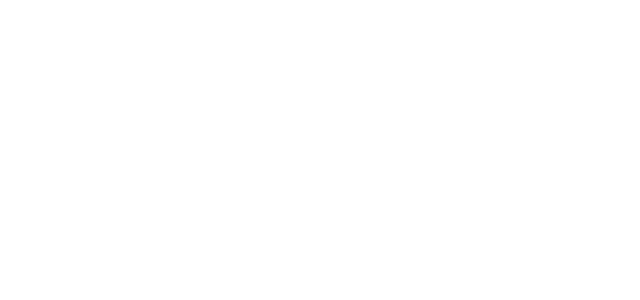
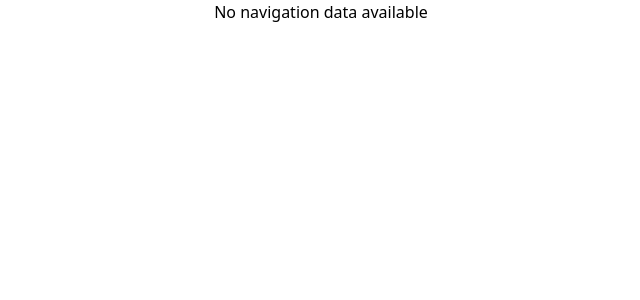
Before and after one commit to Doobiii/NavigateIt, a React (Vite) app: page /navigation-info/1 in a window 1280 px wide. Before the commit this address had no page. Shown: the top 300 px of the page, without its empty margins (319-959 px from the left). Built offline with nearby package versions, Linux system fonts and the light colour scheme.

Commit message:
chore: Remove unused dependencies and update routing in App.jsx

```diff
--- a/package.json
+++ b/package.json
@@ -12,7 +12,6 @@
   "dependencies": {
     "aos": "^2.3.4",
     "axios": "^1.7.2",
-    "google-maps-react": "^2.0.6",
     "node-fetch": "^3.3.2",
     "react": "^18.2.0",
     "react-dom": "^18.2.0",
--- a/src/App.jsx
+++ b/src/App.jsx
@@ -24,7 +24,7 @@
         {/* <NavigationInfo /> */}
         <Routes>
           <Route path="/" element={<Hero />} />
-          <Route path="/navigation-info" element={<NavigationInfo />} />
+          <Route path="/navigation-info/:id" element={<NavigationInfo />} />
         </Routes>
       </NavigationProvider>
     </>
--- a/src/components/Hero.jsx
+++ b/src/components/Hero.jsx
@@ -16,13 +16,13 @@
       }
 
       const res = await fetchData(src, dest);
-      //   console.log(res.data);
+      // console.log(res);
       setNavigationData(res.data);
       // Handle the data or update state as needed
 
       setSrc("");
       setDest("");
-      navigate("/navigation-info");
+      navigate(`/navigation-info/${res.request_id}`);
     } catch (error) {
       console.error("Error in handleSearch:", error);
       // Handle error (e.g., show error message)
--- a/src/pages/NavigationInfo.jsx
+++ b/src/pages/NavigationInfo.jsx
@@ -1,6 +1,5 @@
 import React, { useContext } from "react";
 import { NavigationContext } from "../context/NavigationContext";
-import { Map, GoogleApiWrapper } from "google-maps-react";
 
 const NavigationInfo = () => {
   const { navigationData } = useContext(NavigationContext);
```
Also changed, not shown: 1 other file (tests, documents, lock files or other folders).
